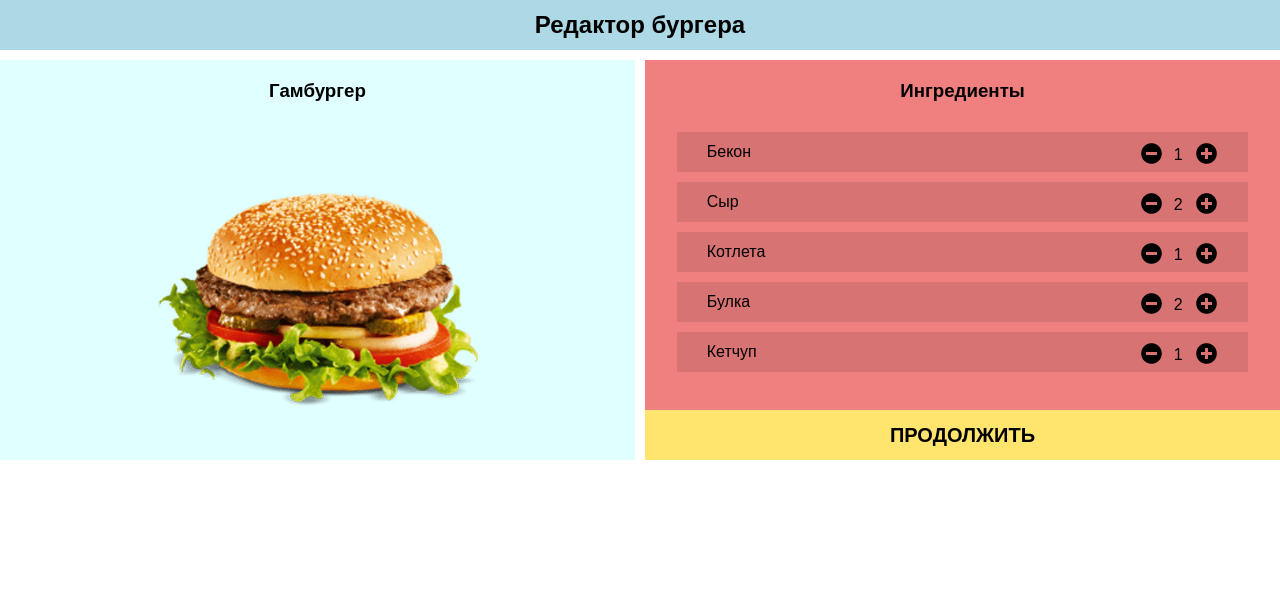
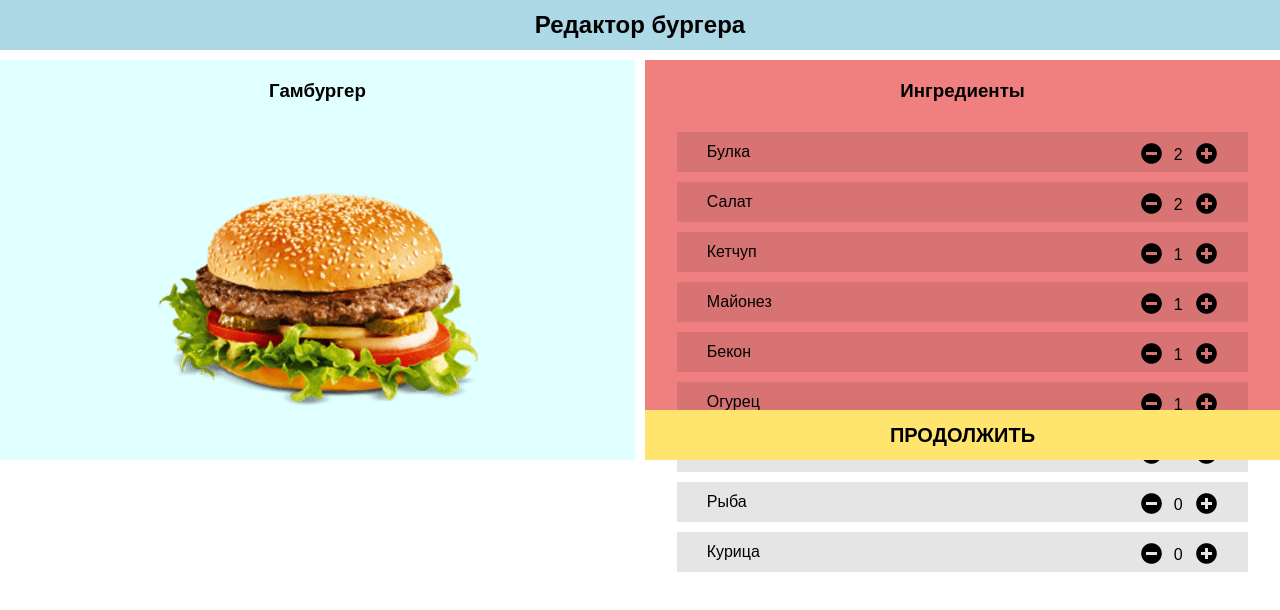
Before and after one commit to reactb0y1/codempire, a React (Create React App) app: page / in a window 1280 px wide. Both pictures are taken after a click on the item "Гамбургер". Shown: the top 610 px of the page. Built offline with nearby package versions, Linux system fonts and the light colour scheme.

Commit message:
chr Burger Переключаемся из state на БД

```diff
--- a/src/Burger/Burger.js
+++ b/src/Burger/Burger.js
@@ -1,20 +1,19 @@
 import React, {Component} from 'react'
 import './Burger.css'
+import menu from './../res/dataBase'
 import {Link} from 'react-router-dom'
 
 class Burger extends Component {
-    state = {
-        ingredients: [
-            {name: 'Бекон', amount: '1'},
-            {name: 'Сыр', amount: '2'},
-            {name: 'Котлета', amount: '1'},
-            {name: 'Булка', amount: '2'},
-            {name: 'Кетчуп', amount: '1'}
-        ]
-    }
 
     makeList() {
-        const ingredients = this.state.ingredients;
+        const ID = this.props.match.params.id;
+
+        // Определяем какой именно объект из массива брать
+        for(let i = 0; i < menu.length; i++) {
+            if (menu[i].id === ID) {
+                var ingredients = menu[i].ingredients;
+            }
+        }
 
         const item = ingredients.map((ingredient) =>
             <li className='ingredient'>
```
